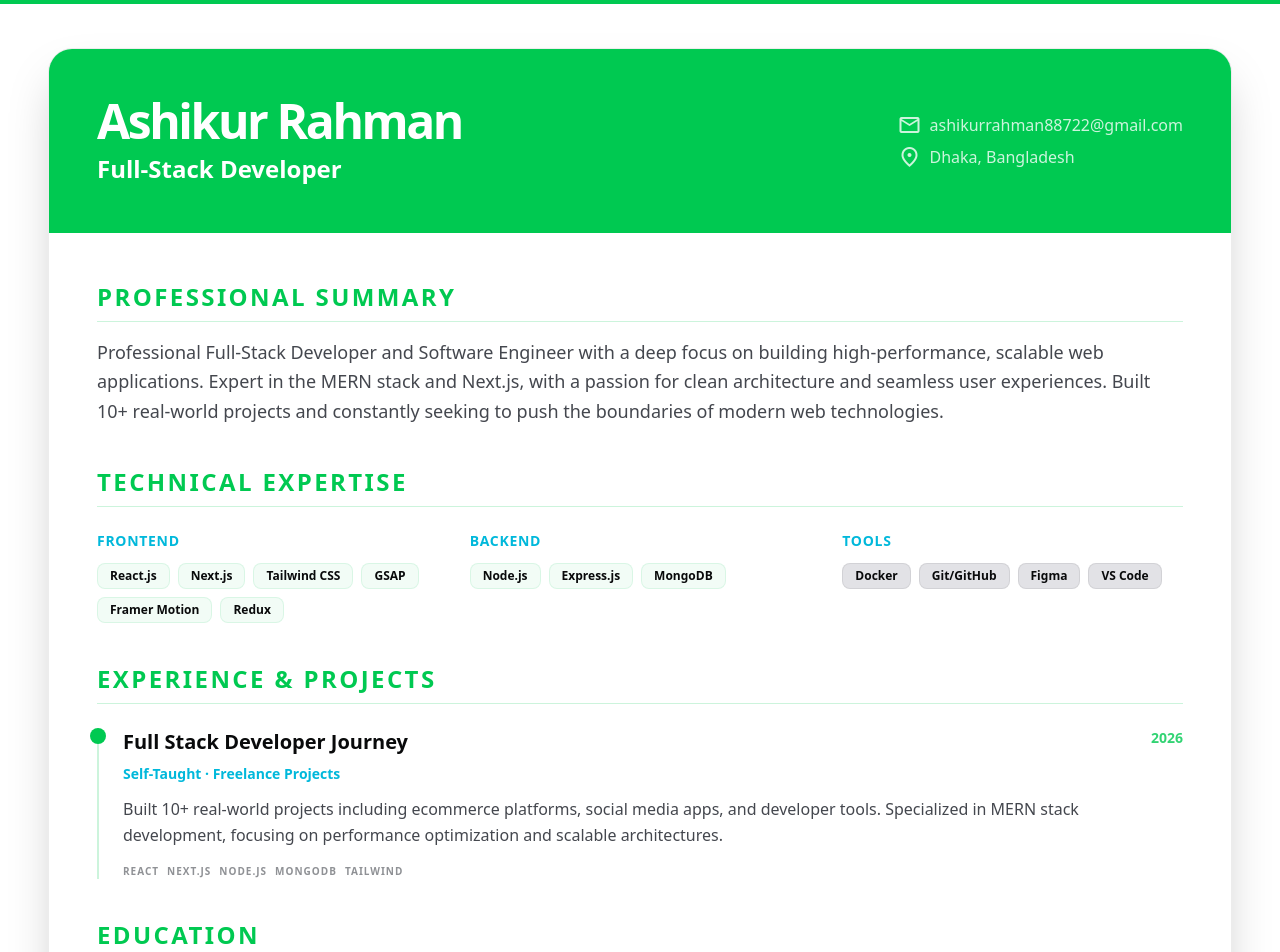
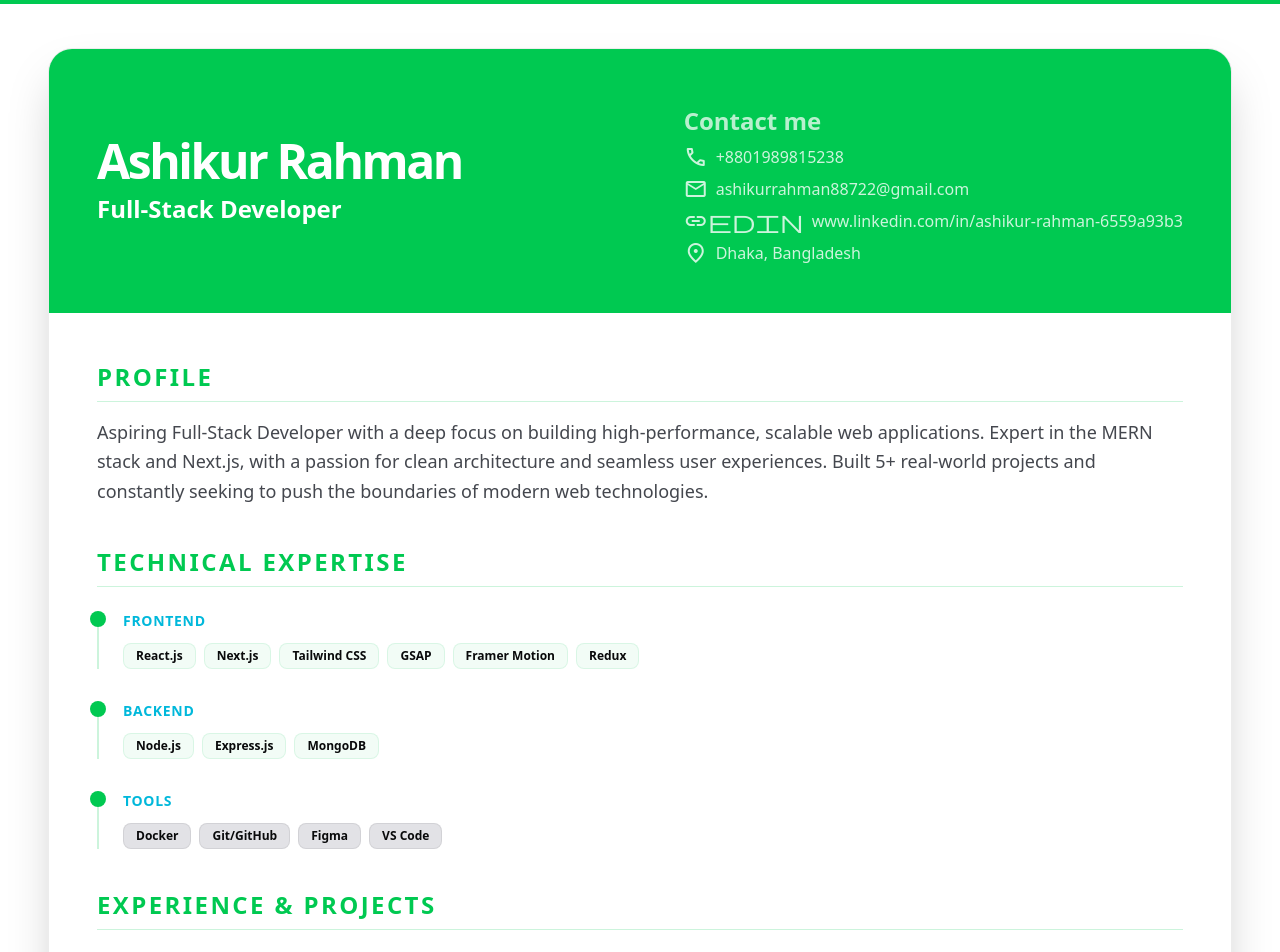
Before and after one commit to Ashikurrahman-dev-web/Portfolio, a Next.js app: page /resume in a window 1280 px wide. Shown: the top 952 px of the page. Built offline with nearby package versions, Linux system fonts and the light colour scheme.

Commit message:
some changes

```diff
--- a/src/app/resume/page.jsx
+++ b/src/app/resume/page.jsx
@@ -17,10 +17,12 @@ const ResumePage = () => {
     name: "Ashikur Rahman",
     title: "Full-Stack Developer",
     contact: {
+      phone: "+8801989815238",
       email: "ashikurrahman88722@gmail.com",
+      linkedin: "www.linkedin.com/in/ashikur-rahman-6559a93b3",
         location: "Dhaka, Bangladesh",
     },
-    summary: "Professional Full-Stack Developer and Software Engineer with a deep focus on building high-performance, scalable web applications. Expert in the MERN stack and Next.js, with a passion for clean architecture and seamless user experiences. Built 10+ real-world projects and constantly seeking to push the boundaries of modern web technologies.",
+    summary: "Aspiring Full-Stack Developer with a deep focus on building high-performance, scalable web applications. Expert in the MERN stack and Next.js, with a passion for clean architecture and seamless user experiences. Built 5+ real-world projects and constantly seeking to push the boundaries of modern web technologies.",
     skills: {
       frontend: ["React.js", "Next.js", "Tailwind CSS", "GSAP", "Framer Motion", "Redux"],
       backend: ["Node.js", "Express.js",  "MongoDB"],
@@ -31,7 +33,7 @@ const ResumePage = () => {
         role: "Full Stack Developer Journey",
         company: "Self-Taught · Freelance Projects",
         period: "2026",
-        description: "Built 10+ real-world projects including ecommerce platforms, social media apps, and developer tools. Specialized in MERN stack development, focusing on performance optimization and scalable architectures.",
+        description: "Built 5+ real-world projects including ecommerce platforms, social media apps, and developer tools. Specialized in MERN stack development, focusing on performance optimization and scalable architectures.",
         tags: ["React", "Next.js", "Node.js", "MongoDB", "Tailwind"],
       },
 
@@ -76,16 +78,23 @@ const ResumePage = () => {
             </motion.p>
           </div>
           <div className="flex flex-col gap-2 text-sm sm:text-base opacity-80 font-medium">
+            <h1 className="text-xl sm:text-2xl font-bold opacity-90 mt-2">Contact me</h1>
+            <span className="flex items-center gap-2">
+              <span className="material-symbols-outlined text-sm">phone</span>
+              {data.contact.phone}
+            </span>
             <span className="flex items-center gap-2">
               <span className="material-symbols-outlined text-sm">mail</span>
               {data.contact.email}
             </span>
             <span className="flex items-center gap-2">
+              <span className="material-symbols-outlined text-sm">linkedin</span>
+              {data.contact.linkedin}
+            </span>
+            <span className="flex items-center gap-2">
               <span className="material-symbols-outlined text-sm">location_on</span>
               {data.contact.location}
             </span>
-
-
                </div>
         </header>
 
@@ -93,46 +102,81 @@ const ResumePage = () => {
 
           <section>
             <h2 className="text-2xl font-black uppercase tracking-widest text-green-500 mb-4 border-b border-green-500/20 pb-2 print:text-black">
-              Professional Summary
+              Profile
             </h2>
             <p className="text-on-surface-variant leading-relaxed text-lg print:text-black">
               {data.summary}
             </p>
           </section>
-
-          {/* Skills */}
           <section>
   <h2 className="text-2xl font-black uppercase tracking-widest text-green-500 mb-6 border-b border-green-500/20 pb-2 print:text-black">
     Technical Expertise
   </h2>
-            <div className="grid sm:grid-cols-3 gap-8">
-              <div>
-                <h3 className="font-bold mb-3 text-cyan-500 uppercase tracking-wider text-sm print:text-black">Frontend</h3>
+
+  <div className="space-y-8">
+
+    {/* Frontend */}
+    <div className="relative pl-6 border-l-2 border-green-500/20 print:border-gray-200">
+      <div className="absolute -left-[9px] top-0 w-4 h-4 rounded-full bg-green-500 print:bg-black" />
+
+      <h3 className="font-bold mb-3 text-cyan-500 uppercase tracking-wider text-sm print:text-black">
+        Frontend
+      </h3>
+
       <div className="flex flex-wrap gap-2">
-                  {data.skills.frontend.map(s => (
-                    <span key={s} className="px-3 py-1 bg-green-500/5 border border-green-500/10 rounded-lg text-xs font-bold print:border-gray-200">{s}</span>
+        {data.skills.frontend.map((s) => (
+          <span
+            key={s}
+            className="px-3 py-1 bg-green-500/5 border border-green-500/10 rounded-lg text-xs font-bold print:border-gray-200"
+          >
+            {s}
+          </span>
         ))}
       </div>
     </div>
-              <div>
-                <h3 className="font-bold mb-3 text-cyan-500 uppercase tracking-wider text-sm print:text-black">Backend</h3>
+
+    {/* Backend */}
+    <div className="relative pl-6 border-l-2 border-green-500/20 print:border-gray-200">
+      <div className="absolute -left-[9px] top-0 w-4 h-4 rounded-full bg-green-500 print:bg-black" />
+
+      <h3 className="font-bold mb-3 text-cyan-500 uppercase tracking-wider text-sm print:text-black">
+        Backend
+      </h3>
+
       <div className="flex flex-wrap gap-2">
-                  {data.skills.backend.map(s => (
-                    <span key={s} className="px-3 py-1 bg-green-500/5 border border-green-500/10 rounded-lg text-xs font-bold print:border-gray-200">{s}</span>
+        {data.skills.backend.map((s) => (
+          <span
+            key={s}
+            className="px-3 py-1 bg-green-500/5 border border-green-500/10 rounded-lg text-xs font-bold print:border-gray-200"
+          >
+            {s}
+          </span>
         ))}
       </div>
     </div>
-              <div>
-                <h3 className="font-bold mb-3 text-cyan-500 uppercase tracking-wider text-sm print:text-black">Tools</h3>
+
+    {/* Tools */}
+    <div className="relative pl-6 border-l-2 border-green-500/20 print:border-gray-200">
+      <div className="absolute -left-[9px] top-0 w-4 h-4 rounded-full bg-green-500 print:bg-black" />
+
+      <h3 className="font-bold mb-3 text-cyan-500 uppercase tracking-wider text-sm print:text-black">
+        Tools
+      </h3>
+
       <div className="flex flex-wrap gap-2">
-                  {data.skills.tools.map(s => (
-                    <span key={s} className="px-3 py-1 bg-surface-container-highest border border-outline-variant/10 rounded-lg text-xs font-bold print:border-gray-200">{s}</span>
+        {data.skills.tools.map((s) => (
+          <span
+            key={s}
+            className="px-3 py-1 bg-surface-container-highest border border-outline-variant/10 rounded-lg text-xs font-bold print:border-gray-200"
+          >
+            {s}
+          </span>
         ))}
       </div>
     </div>
+
   </div>
 </section>
-
 
     <section>
 <h2 className="text-2xl font-black uppercase tracking-widest text-green-500 mb-6 border-b border-green-500/20 pb-2 print:text-black">
--- a/src/components/Footer.jsx
+++ b/src/components/Footer.jsx
@@ -45,7 +45,7 @@ const Footer = () => {
 
       {/* GitHub */}
       <a
-        href="https://github.com/"
+        href="https://github.com/Ashikurrahman-dev-web/Ashikur-Rahman-Developer"
         target="_blank"
         rel="noopener noreferrer"
         className="px-4 sm:px-5 py-2 sm:py-2.5 rounded-full border border-outline-variant/20 text-on-surface-variant/70 hover:text-green-500 hover:border-green-500/50 hover:bg-green-500/5 hover:-translate-y-1 transition-all duration-300 shadow-sm hover:shadow-md hover:shadow-green-500/20"
--- a/src/components/Navbar.jsx
+++ b/src/components/Navbar.jsx
@@ -76,12 +76,7 @@ const Navbar = () => {
   >
     {/* Logo */}
     <Magnetic strength={0.3}>
-      <Link
-        href="/#home"
-        onClick={(e) => handleLinkClick(e, "/#home")}
-        className="flex items-center gap-2 sm:gap-3 group shrink-0"
-      >
-        <div className="relative w-9 h-9 sm:w-10 sm:h-10 rounded-full overflow-hidden group-hover:scale-110 transition-transform duration-500 shadow-lg shadow-primary/20 bg-black border border-outline-variant/20 dark:border-white/10">
+      <div className="relative w-9 h-9 sm:w-10 sm:h-10 rounded-full overflow-hidden group-hover:scale-110 transition-transform duration-500 shadow-lg shadow-primary/20 bg-black border border-outline-variant/20 dark:border-white/10">
           <Image
             src="/logo.png"
             alt="Ashik Logo"
@@ -95,7 +90,7 @@ const Navbar = () => {
         <span className="block text-base sm:text-lg md:text-2xl font-black tracking-tight text-on-background transition-colors">
           A<span className="text-[#FFD700] -ml-[0.35em]">R</span>
         </span>
-      </Link>
+
     </Magnetic>
 
     {/* Desktop Nav */}
```
Lines whose indentation alone changed are shown as unchanged.
